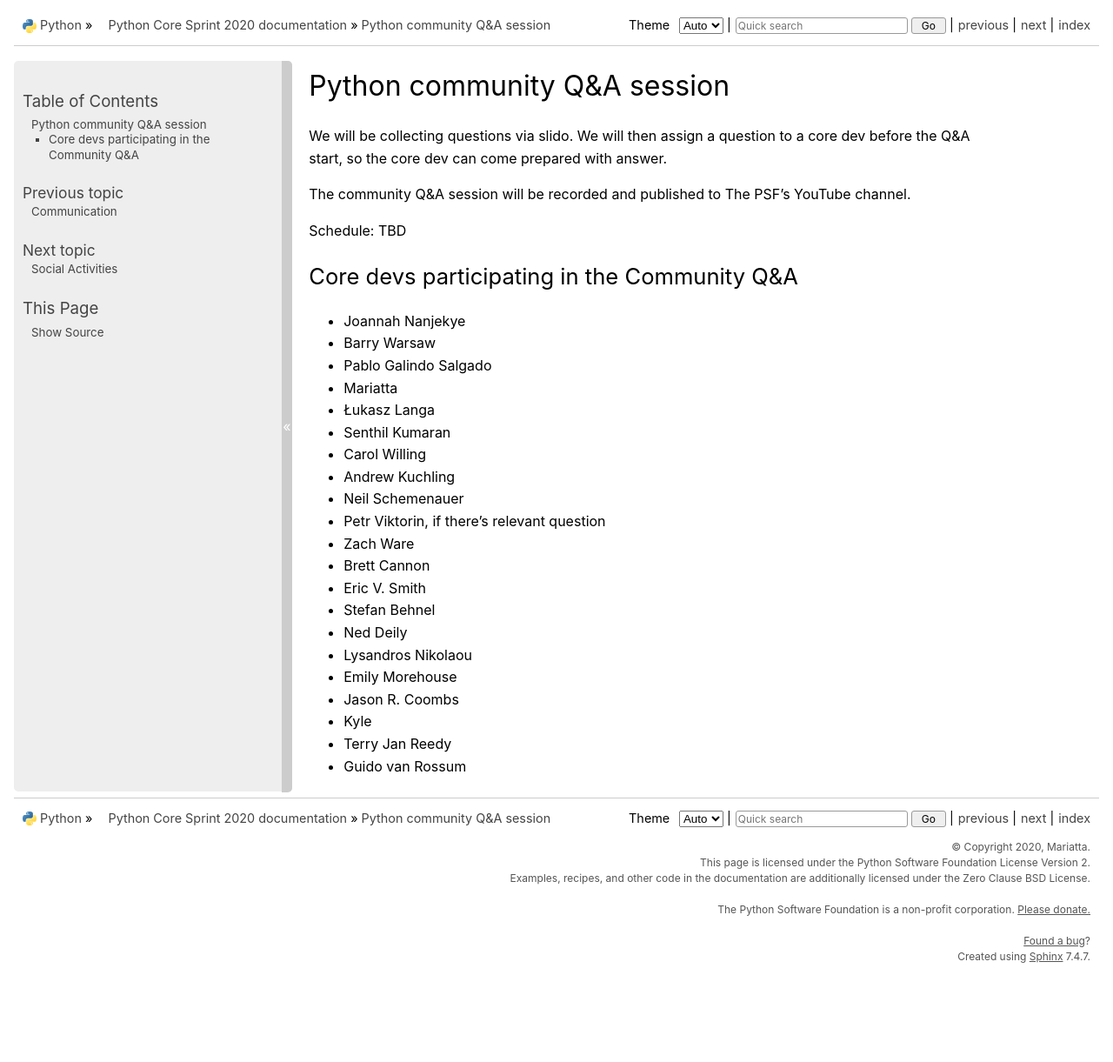
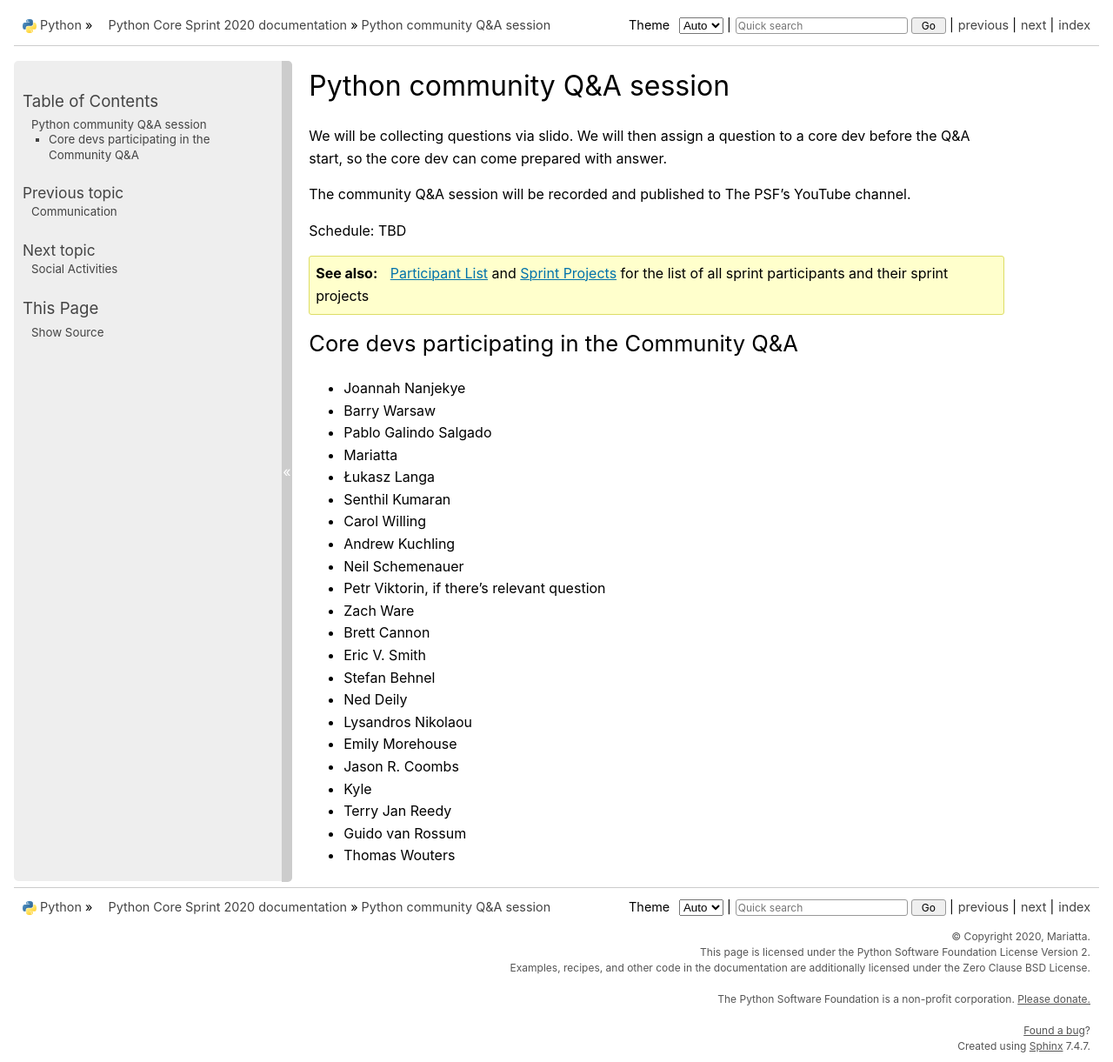
Before and after one commit to python/core-sprint, a Sphinx documentation site: the page built from docs/community_qa.rst, in a window 1280 px wide and 1221 px high. Shown: the whole window at 87% size. Built offline with Sphinx 7.4.7, drawn with Linux system fonts in a browser that asks for light colours.

Commit message:
Add new participant:  Thomas Wouters (#24)

```diff
--- a/docs/community_qa.rst
+++ b/docs/community_qa.rst
@@ -9,6 +9,11 @@
 The community Q&A session will be recorded and published to The PSF's YouTube channel.
 
 Schedule: TBD
+
+.. seealso::
+
+   :ref:`participants` and :ref:`projects` for the list of all sprint participants
+   and their sprint projects
 
 Core devs participating in the Community Q&A
 --------------------------------------------
@@ -34,3 +39,4 @@
 - Kyle
 - Terry Jan Reedy
 - Guido van Rossum
+- Thomas Wouters
--- a/docs/participants.rst
+++ b/docs/participants.rst
@@ -54,6 +54,8 @@
 +------------------------+-------------------+-----------+-------------------+--------------------------------------+
 | Ronald Oussoren        | Core Developer    | UTC+2     | ronaldoussoren    |                                      |
 +------------------------+-------------------+-----------+-------------------+--------------------------------------+
+| Thomas Wouters         | Core Developer    | UTC+2     | Yhg1s             |                                      |
++------------------------+-------------------+-----------+-------------------+--------------------------------------+
 | Pablo Galindo Salgado  | Core Developer    | UTC+1     | pablogsal         |                                      |
 +------------------------+-------------------+-----------+-------------------+--------------------------------------+
 | Eric V. Smith          | Core Developer    | UTC-4     | ericvsmith        |                                      |
--- a/docs/projects.rst
+++ b/docs/projects.rst
@@ -114,6 +114,7 @@
 - Pablo Galindo Salgado
 - Emily Morehouse
 - Batuhan Taşkaya
+- Thomas Wouters
 
 Windows
 -------
```
